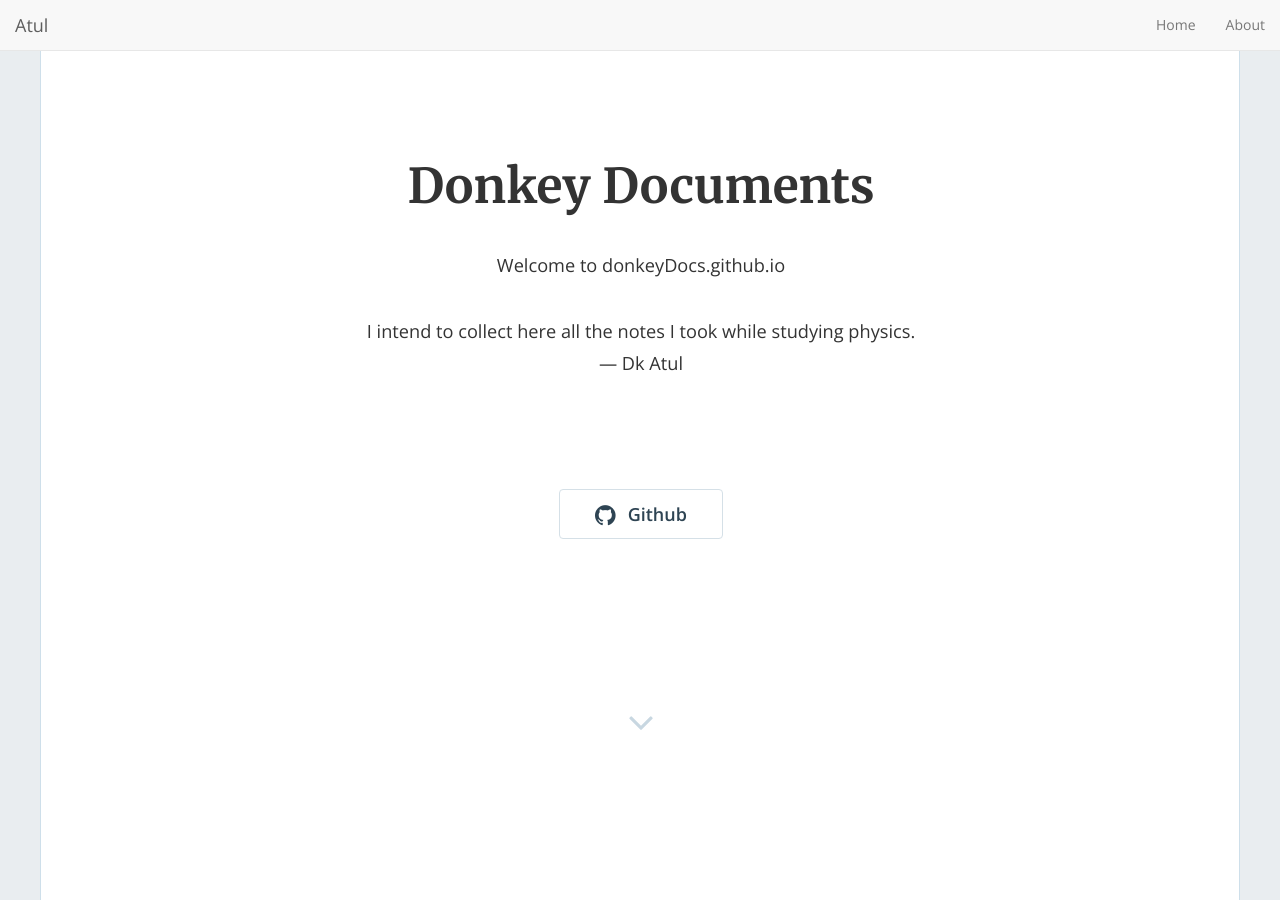
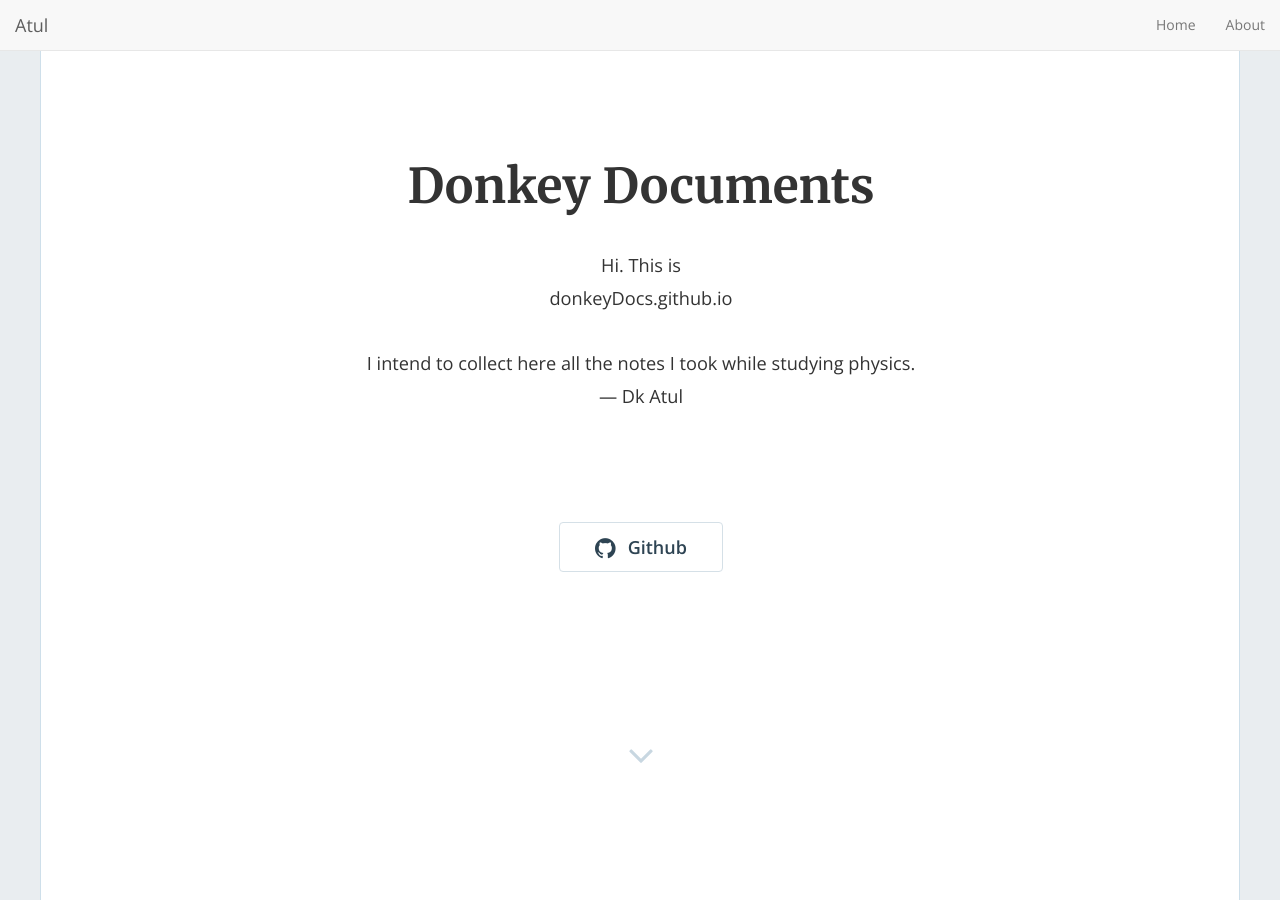
Before and after one commit to donkeyDocs/donkeyDocs.github.io, a Jekyll site: the page built from index.html, in a window 1280 px wide and 900 px high. Built offline with Jekyll 4.4.1, drawn with Linux system fonts in a browser that asks for light colours; nearby versions of some CDN libraries; the list of posts is cut into pages by our own code.

Commit message:
/ ‘_config.yml’

```diff
--- a/_config.yml
+++ b/_config.yml
@@ -15,7 +15,7 @@
 # in the templates via {{ site.myvariable }}.
 title: "Donkey Documents"
 email: 'atul.singh.arora@gmail.com'
-description: "Welcome to donkeyDocs.github.io <br/> <br/> I intend to collect here all the notes I took while studying physics. <br/> — Dk Atul"
+description: "Hi. This is <br/> donkeyDocs.github.io <br/> <br/> I intend to collect here all the notes I took while studying physics. <br/> — Dk Atul"
 baseurl: "" # the subpath of your site, e.g. /blog
 url: "http://atulsingharora.github.io/" # the base hostname & protocol for your site, e.g. http://example.com
 twitter_username: ''
```
